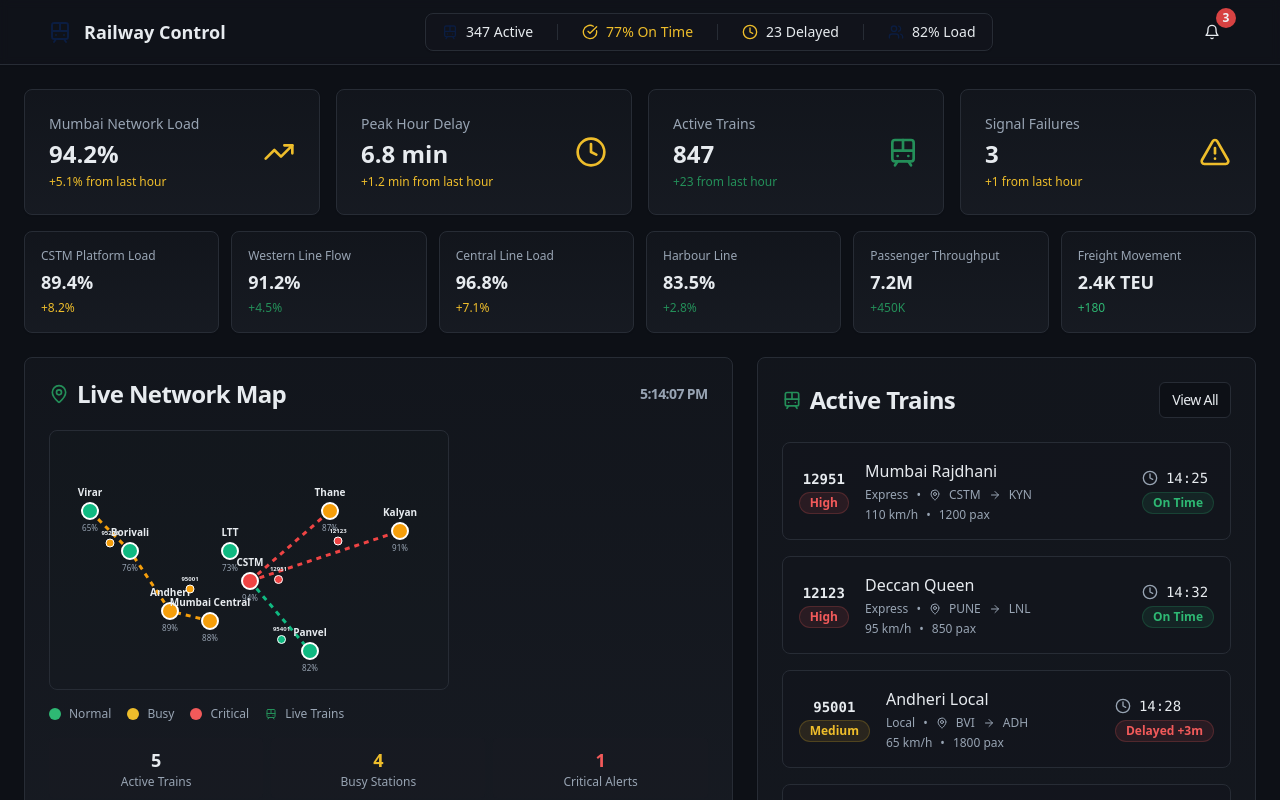
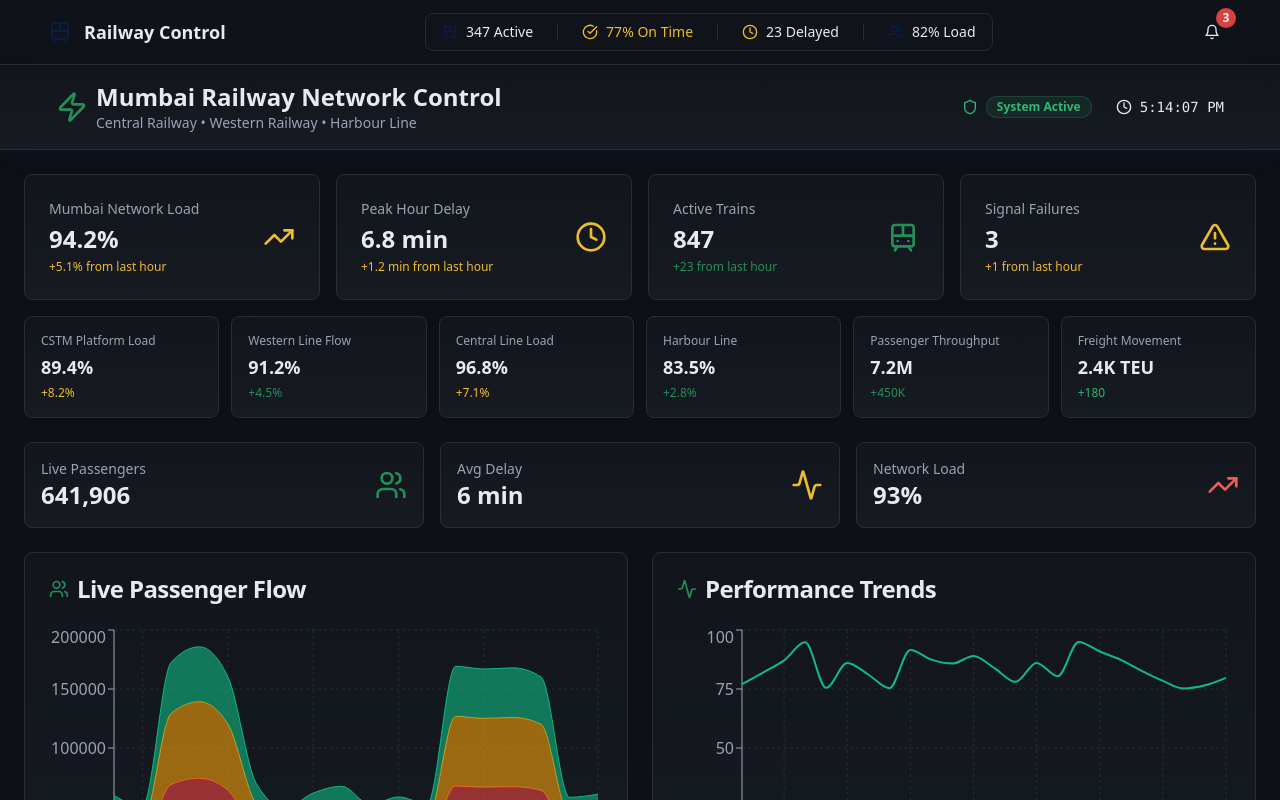
Before and after one commit to Manan-55/Title-Maximizing-Section-Throughput-Using-Al-Powered-Precise-Train-Traffic-Control, a React (Vite) app: page / in a window 1280 px wide. Shown: the top 800 px of the page. Built offline with nearby package versions, Linux system fonts and the light colour scheme; the HTML template or start-up script is replaced by a standard one.

Commit message:
Reverted to commit 42bd1b60d0e72f5ee70560b972a61fc6225816a9

```diff
--- a/src/components/dashboard/TrafficControlDashboard.tsx
+++ b/src/components/dashboard/TrafficControlDashboard.tsx
@@ -20,20 +20,11 @@ export const TrafficControlDashboard = () => {
   return (
     <div className="min-h-screen bg-background">
       <NavigationBar />
+      <DashboardHeader currentTime={currentTime} />
 
       <div className="container mx-auto p-6 space-y-6">
         {/* Top Metrics Row */}
         <MetricsPanel />
-
-        {/* Network Map and Performance Table */}
-        <div className="grid grid-cols-12 gap-6">
-          <div className="col-span-7">
-            <NetworkMap />
-          </div>
-          <div className="col-span-5">
-            <TrainStatusPanel />
-          </div>
-        </div>
 
         {/* Charts and Visual Data */}
         <LiveCharts />
@@ -45,13 +36,19 @@ export const TrafficControlDashboard = () => {
           </div>
 
           <div className="col-span-4 space-y-6">
-            <AIRecommendations />
+            <NetworkMap />
           </div>
 
           {/* Right Sidebar */}
           <div className="col-span-3 space-y-6">
+            <AIRecommendations />
             <AlertsPanel />
           </div>
+        </div>
+
+        {/* Bottom Section */}
+        <div className="grid grid-cols-1">
+          <TrainStatusPanel />
         </div>
       </div>
     </div>
```
